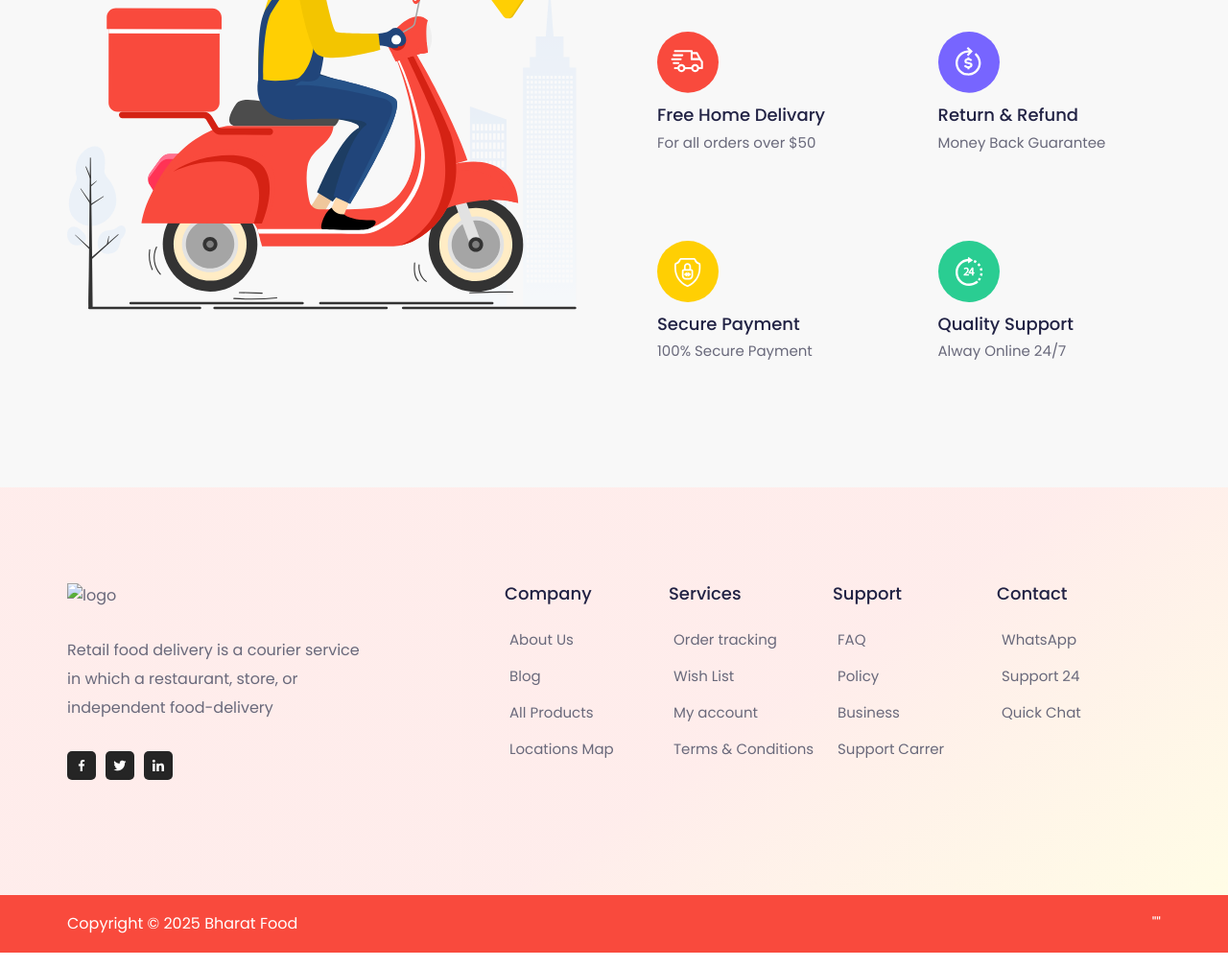
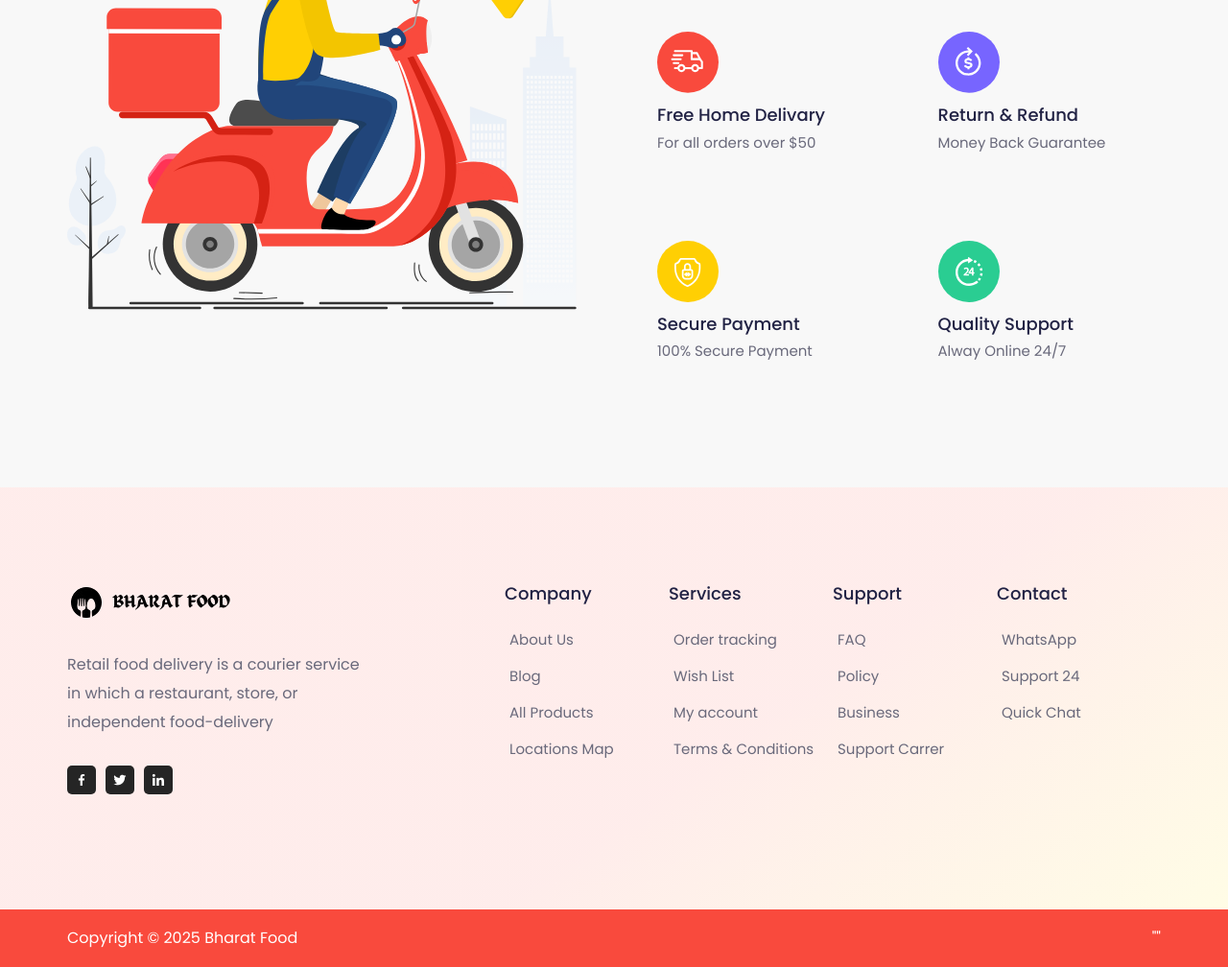
Before and after one commit to aarahman04/BHARAT_FOOD, a plain HTML site: page index.html in a window 1280 px wide. Shown: the part 2296-3304 px from the top of the page at 96% size. Drawn offline with nearby package versions, Linux system fonts and the light colour scheme.

Commit message:
image fix

```diff
--- a/index.html
+++ b/index.html
@@ -392,7 +392,7 @@
       <div class="row container">
         <div class="col">
           <div class="logo d-flex">
-            <img src="../Front end/images/BHARAT_FOOD LOGO.png" alt="logo" />
+            <img src="./images/BHARAT_FOOD LOGO.png" alt="logo" />
           </div>
           <p>
             Retail food delivery is a courier service in which a restaurant,
```
